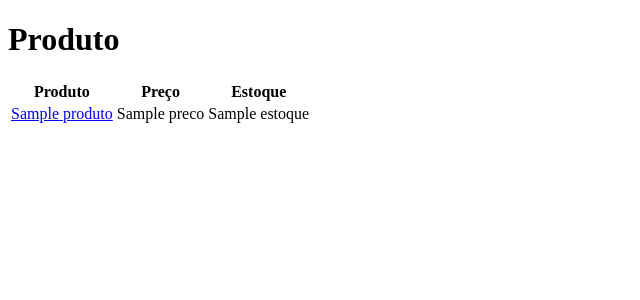
After one commit to rodrigojgrande/django, a Django app: template django1/core/templates/produto.html in a window 1280 px wide. The commit adds this page. Shown: the top 300 px of the page, without its empty margins (0-640 px from the left). Run offline with Django 3.2, Linux system fonts and the light colour scheme; the template is opened without the code that fills it: most values are stand-ins (such as "Sample title", 1, 10 or a date in 2020).

Commit message:
Aula 30 - Apresentando dados do banco de dados no template

```diff
--- /dev/null
+++ b/django1/core/templates/produto.html
@@ -0,0 +1,28 @@
+<!DOCTYPE html>
+<html lang="en">
+<head>
+    <meta charset="UTF-8">
+    <title>Produto</title>
+</head>
+<body>
+  <h1>Produto</h1>
+
+  <table>
+      <thead>
+      <tr>
+          <th>Produto</th>
+          <th>Preço</th>
+          <th>Estoque</th>
+      </tr>
+      </thead>
+      <tbody>
+          <tr>
+              <td><a href="{% url 'index' %}">{{ produto.nome }}</a></td>
+              <td>{{ produto.preco }}</td>
+              <td>{{ produto.estoque }}</td>
+          </tr>
+      </tbody>
+    </table>
+
+</body>
+</html>
--- a/django1/core/urls.py
+++ b/django1/core/urls.py
@@ -1,9 +1,10 @@
 from django.urls import path
 
-from .views import index, contato
+from .views import index, contato, produto
 
 
 urlpatterns = [
-    path('', index),
-    path('contato', contato),
+    path('', index, name='index'),
+    path('contato', contato, name='contato'),
+    path('produto/<int:pk>', produto, name='produto'),
 ]
```
Also changed, not shown: django1/core/templates/index.html (+17 -0 lines), django1/core/views.py (+15 -1 lines), django1/db.sqlite3.
